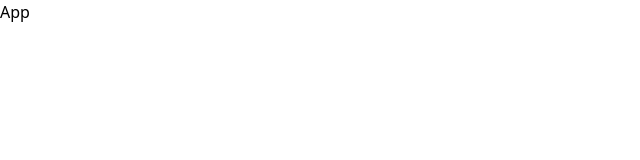
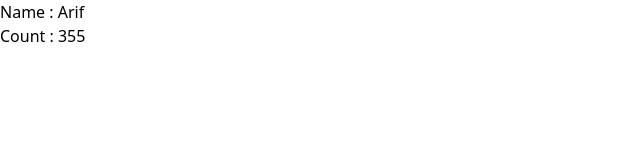
Before and after one commit to faizatahsin/react-todo-app, a React (Create React App) app: page / in a window 1280 px wide. Shown: the top 160 px of the page, without its empty margins (0-640 px from the left). Built offline with nearby package versions, Linux system fonts and the light colour scheme.

Commit message:
learnt making comp with props

```diff
--- a/src/App.tsx
+++ b/src/App.tsx
@@ -1,8 +1,13 @@
 import React from 'react';
+import { Todo } from './components/Todo';
 import './styles/index.css';
 
 const App = () => {
-  return <div>App</div>;
+  return (
+    <div>
+      <Todo count={355} name="Arif" />
+    </div>
+  );
 };
 
 export default App;
--- /dev/null
+++ b/src/components/Todo.tsx
@@ -0,0 +1,15 @@
+import React from 'react';
+
+interface ITodo {
+  name: string;
+  count: number;
+}
+
+export const Todo: React.FC<ITodo> = (props) => {
+  return (
+    <div>
+      <div>Name : {props.name}</div>
+      <div>Count : {props.count}</div>
+    </div>
+  );
+};
```
